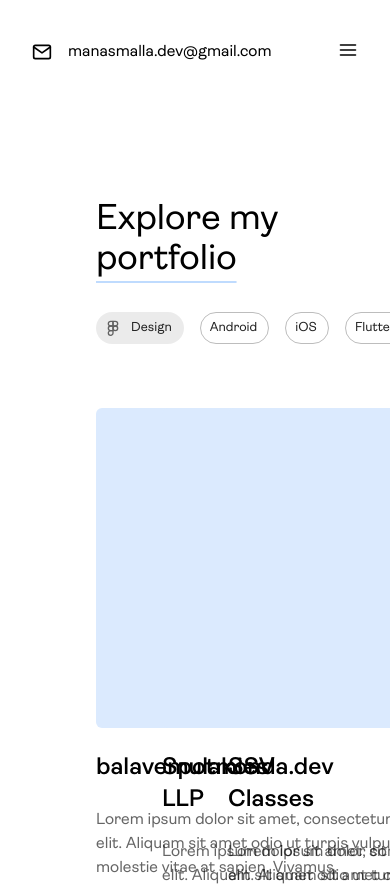
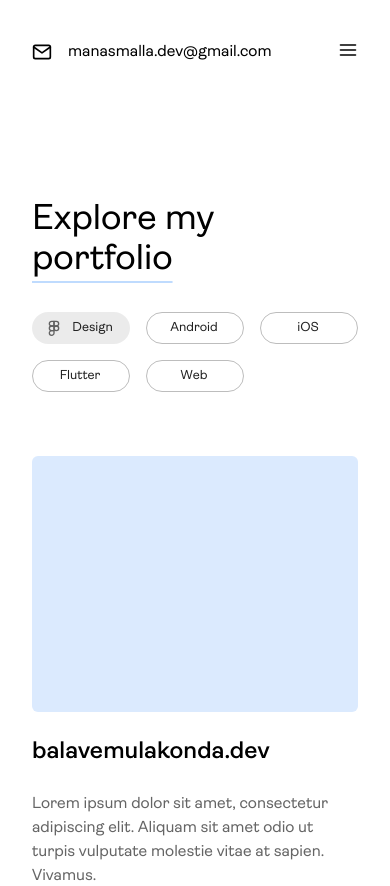
Before and after one commit to ManasMalla/manasmalla.github.io, a Next.js app: page /work in a window 390 px wide. Shown: the top 886 px of the page. Built offline with nearby package versions, Linux system fonts and the light colour scheme.

Commit message:
added responsiveness to `work` page
Signed-off-by: Manas Malla <manasmalla.dev@gmail.com>

```diff
--- a/src/pages/work/index.tsx
+++ b/src/pages/work/index.tsx
@@ -217,14 +217,14 @@ export default function Work() {
     ],
   ];
   return (
-    <div className="my-24 mx-24">
+    <div className="my-24 mx-8 lg:mx-24">
       <h2 className="text-4xl">
         Explore my{" "}
         <span className="underline decoration-blue-200 decoration-2 underline-offset-[12px]">
           portfolio
         </span>
       </h2>
-      <div className="my-8 flex gap-4">
+      <div className="my-8 gap-4 grid grid-cols-3 lg:flex">
         <Chip
           label="Design"
           variant={index == 0 ? "filled" : "outlined"}
@@ -266,13 +266,13 @@ export default function Work() {
           icon={index == 4 ? <Globe className="p-1" /> : <div />}
         />
       </div>
-      <div className="grid grid-cols-3 gap-y-8 py-8">
+      <div className="grid grid-cols-1 lg:grid-cols-3 gap-y-8 py-8">
         {work[index].map((value) => {
           return (
             <div key={value.name}>
-              <div className="w-96 h-80 bg-blue-100 rounded-md"></div>
+              <div className="w-full lg:w-96 h-64 lg:h-80 bg-blue-100 rounded-md"></div>
               <h4 className="text-2xl my-6 font-semibold">{value.name}</h4>
-              <p className="opacity-60 w-96">{value.description}</p>
+              <p className="opacity-60 lg:w-96">{value.description}</p>
               <button
                 onClick={() => {
                   //   router.push("/work");
```
